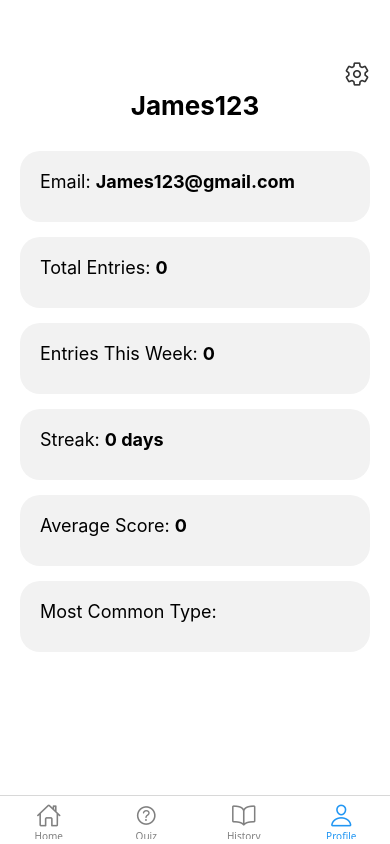
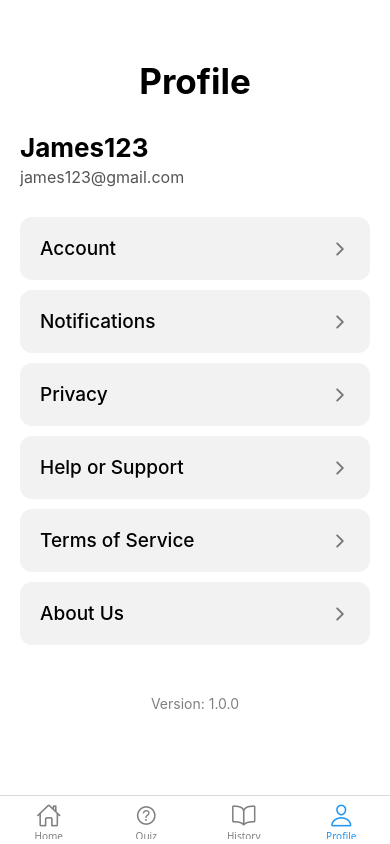
Before and after one commit to HGJ777/stoolpool, a React Native app: screen /Profile in a window 390 px wide. Built offline with nearby package versions, Linux system fonts and the light colour scheme.

Commit message:
before testing sliders

```diff
--- a/ProfileStack.js
+++ b/ProfileStack.js
@@ -2,7 +2,6 @@ import React from 'react';
 import { createNativeStackNavigator } from '@react-navigation/native-stack';
 
 import ProfileScreen from './Screens/Profile';
-import SettingsScreen from './Screens/Settings';
 import InfoScreen from './Screens/Info'; // adjust path if needed
 
 
@@ -12,7 +11,6 @@ export default function ProfileStack() {
     return (
         <Stack.Navigator screenOptions={{ headerShown: false }}>
             <Stack.Screen name="ProfileMain" component={ProfileScreen} />
-            <Stack.Screen name="Settings" component={SettingsScreen} />
             <Stack.Screen name="Info" component={InfoScreen} />
         </Stack.Navigator>
 
--- a/Screens/Info.js
+++ b/Screens/Info.js
@@ -1,51 +1,79 @@
-import React from 'react';
-import { View, Text, StyleSheet, TouchableOpacity } from 'react-native';
+import React, { useState } from 'react';
+import { View, Text, StyleSheet, TouchableOpacity, TextInput, Alert } from 'react-native';
 import { Ionicons } from '@expo/vector-icons';
 
 export default function InfoScreen({ route, navigation }) {
     const { type } = route.params;
+    const [nickname, setNickname] = useState('');
+    const [email, setEmail] = useState('');
+    const [password, setPassword] = useState('');
 
-    let title = '';
-    let description = '';
+    const handleNicknameUpdate = () => {
+        // Firebase logic here
+        Alert.alert('Updated', 'Nickname has been updated (TODO: Firebase)');
+    };
 
-    switch (type) {
-        case 'email':
-            title = 'Email';
-            description = 'This is the email tied to your account.';
-            break;
-        case 'username':
-            title = 'Username';
-            description = 'This is your display name, visible only to you.';
-            break;
-        case 'totalEntries':
-            title = 'Total Entries';
-            description = 'The total number of stool logs you’ve recorded.';
-            break;
-        case 'entriesThisWeek':
-            title = 'Entries This Week';
-            description = 'Number of logs recorded in the past 7 days.';
-            break;
-        case 'streak':
-            title = 'Streak';
-            description = 'How many days in a row you’ve logged entries.';
-            break;
-        case 'avgScore':
-            title = 'Average Score';
-            description = 'Average health score of your logs over time.';
-            break;
-        case 'mostCommonType':
-            title = 'Most Common Type';
-            description = 'The stool type (e.g., color or consistency) you log most often.';
-            break;
-        case 'lastEntry':
-            title = 'Last Entry';
-            description = 'Details of your most recent log entry.';
-            break;
-        default:
-            title = 'Unknown';
-            description = 'No information available for this item.';
-            break;
-    }
+    const handlePasswordChange = () => {
+        // Firebase logic here
+        Alert.alert('Updated', 'Password has been updated (TODO: Firebase)');
+    };
+
+    const handleLogout = () => {
+        // Firebase signOut() logic here
+        Alert.alert('Logged Out', 'You have been logged out (TODO: Firebase)');
+    };
+
+    const handleDelete = () => {
+        // Firebase delete user logic here
+        Alert.alert('Account Deleted', 'Account has been deleted (TODO: Firebase)');
+    };
+
+    const renderAccount = () => (
+        <View>
+            <Text style={styles.label}>Edit Nickname</Text>
+            <TextInput
+                style={styles.input}
+                value={nickname}
+                onChangeText={setNickname}
+                placeholder="Enter new nickname"
+            />
+            <TouchableOpacity style={styles.saveBtn} onPress={handleNicknameUpdate}>
+                <Text style={styles.saveText}>Save Nickname</Text>
+            </TouchableOpacity>
+
+            <Text style={styles.label}>Change Password</Text>
+            <TextInput
+                style={styles.input}
+                value={password}
+                onChangeText={setPassword}
+                placeholder="Enter new password"
+                secureTextEntry
+            />
+            <TouchableOpacity style={styles.saveBtn} onPress={handlePasswordChange}>
+                <Text style={styles.saveText}>Change Password</Text>
+            </TouchableOpacity>
+
+            <TouchableOpacity style={styles.dangerBtn} onPress={handleLogout}>
+                <Text style={styles.dangerText}>Log Out</Text>
+            </TouchableOpacity>
+
+            <TouchableOpacity style={styles.dangerBtn} onPress={handleDelete}>
+                <Text style={styles.dangerText}>Delete Account</Text>
+            </TouchableOpacity>
+        </View>
+    );
+
+    const getContent = () => {
+        switch (type) {
+            case 'account': return renderAccount();
+            case 'notifications': return <Text style={styles.description}>Notification settings will be available soon.</Text>;
+            case 'privacy': return <Text style={styles.description}>Your data is stored locally. Firebase cloud sync coming soon.</Text>;
+            case 'help': return <Text style={styles.description}>Need help? FAQ and contact support coming soon.</Text>;
+            case 'terms': return <Text style={styles.description}>Read our full terms of service in the next version update.</Text>;
+            case 'about': return <Text style={styles.description}>StoolPool helps track gut health privately and easily.</Text>;
+            default: return <Text style={styles.description}>No information available for this item.</Text>;
+        }
+    };
 
     return (
         <View style={styles.container}>
@@ -53,15 +81,18 @@ export default function InfoScreen({ route, navigation }) {
                 <Ionicons name="arrow-back-outline" size={26} color="#333" />
             </TouchableOpacity>
 
-            <Text style={styles.title}>{title}</Text>
-            <Text style={styles.description}>{description}</Text>
+            <Text style={styles.title}>{type.charAt(0).toUpperCase() + type.slice(1)}</Text>
+            {getContent()}
         </View>
     );
 }
 
 const styles = StyleSheet.create({
     container: {
-        flex: 1, backgroundColor: '#fff', padding: 20, paddingTop: 100,
+        flex: 1,
+        backgroundColor: '#fff',
+        padding: 20,
+        paddingTop: 100,
     },
     backButton: {
         position: 'absolute',
@@ -72,10 +103,45 @@ const styles = StyleSheet.create({
     title: {
         fontSize: 26,
         fontWeight: 'bold',
-        marginBottom: 15,
+        marginBottom: 20,
     },
     description: {
         fontSize: 16,
         color: '#555',
+        lineHeight: 22,
+    },
+    label: {
+        fontSize: 16,
+        fontWeight: 'bold',
+        marginTop: 20,
+    },
+    input: {
+        borderWidth: 1,
+        borderColor: '#ccc',
+        borderRadius: 8,
+        padding: 10,
+        marginTop: 10,
+    },
+    saveBtn: {
+        backgroundColor: '#2196f3',
+        padding: 12,
+        borderRadius: 8,
+        marginTop: 10,
+    },
+    saveText: {
+        color: 'white',
+        fontWeight: 'bold',
+        textAlign: 'center',
+    },
+    dangerBtn: {
+        backgroundColor: '#ffdddd',
+        padding: 12,
+        borderRadius: 8,
+        marginTop: 15,
+    },
+    dangerText: {
+        color: 'red',
+        fontWeight: 'bold',
+        textAlign: 'center',
     },
 });
--- a/Screens/Profile.js
+++ b/Screens/Profile.js
@@ -5,11 +5,8 @@ import AsyncStorage from '@react-native-async-storage/async-storage';
 
 export default function ProfileScreen({ navigation }) {
     const [entryCount, setEntryCount] = useState(0);
-    const [lastResult, setLastResult] = useState(null);
-    const [avgScore, setAvgScore] = useState(0);
-    const [mostCommonType, setMostCommonType] = useState('');
-    const [entriesThisWeek, setEntriesThisWeek] = useState(0);
-    const [streak, setStreak] = useState(0);
+    const [username, setUsername] = useState('James123');
+    const [email, setEmail] = useState('james123@gmail.com');
 
     useEffect(() => {
         const loadData = async () => {
@@ -17,130 +14,119 @@ export default function ProfileScreen({ navigation }) {
             if (data) {
                 const parsed = JSON.parse(data);
                 setEntryCount(parsed.length);
-                setLastResult(parsed[parsed.length - 1]);
-
-                const scores = parsed.map(p => p.score);
-                setAvgScore((scores.reduce((a, b) => a + b, 0) / scores.length).toFixed(1));
-
-                const typeMap = {};
-                parsed.forEach(p => {
-                    typeMap[p.result] = (typeMap[p.result] || 0) + 1;
-                });
-                const mostCommon = Object.entries(typeMap).sort((a, b) => b[1] - a[1])[0];
-                setMostCommonType(mostCommon?.[0]);
-
-                const now = new Date();
-                const weekStart = new Date(now.setDate(now.getDate() - 6));
-                const entriesWeek = parsed.filter(p => new Date(p.date) >= weekStart);
-                setEntriesThisWeek(entriesWeek.length);
-
-                const dates = parsed.map(p => p.date.split('T')[0]);
-                const uniqueDays = [...new Set(dates)].reverse();
-                let s = 0;
-                let current = new Date();
-                for (let d of uniqueDays) {
-                    if (d === current.toISOString().split('T')[0]) {
-                        s++;
-                        current.setDate(current.getDate() - 1);
-                    } else {
-                        break;
-                    }
-                }
-                setStreak(s);
             }
         };
         loadData();
     }, []);
 
+    const handleNavigate = (type) => {
+        navigation.navigate('Info', { type });
+    };
+
     return (
         <ScrollView style={styles.container}>
-            <View style={styles.Setting}>
-                <TouchableOpacity onPress={() => navigation.navigate('Settings')}>
-                    <Ionicons name="settings-outline" size={26} color="#333" />
-                </TouchableOpacity>
+            <View style={styles.Header}>
+                <Text style={styles.Title}>
+                    Profile
+                </Text>
+            </View>
+            <View style={styles.topBar}>
+                <Text style={styles.title}>{username}</Text>
+                <Text style={styles.email}>{email}</Text>
             </View>
 
-            <View style={styles.topBar}>
-                <TouchableOpacity onPress={() => navigation.navigate('Info', { type: 'username' })}>
-                    <Text style={styles.title}>James123</Text>
-                </TouchableOpacity>
-            </View>
-
-            <TouchableOpacity style={styles.infoBar} onPress={() => navigation.navigate('Info', { type: 'email' })}>
-                <Text style={styles.info}>Email: <Text style={styles.value}>James123@gmail.com</Text></Text>
+            {/* Menu Options */}
+            <TouchableOpacity style={styles.item} onPress={() => handleNavigate('account')}>
+                <Text style={styles.itemText}>Account</Text>
+                <Ionicons name="chevron-forward-outline" size={20} color="#777" />
             </TouchableOpacity>
 
-            <TouchableOpacity style={styles.infoBar} onPress={() => navigation.navigate('Info', { type: 'totalEntries' })}>
-                <Text style={styles.info}>Total Entries: <Text style={styles.value}>{entryCount}</Text></Text>
+            <TouchableOpacity style={styles.item} onPress={() => handleNavigate('notifications')}>
+                <Text style={styles.itemText}>Notifications</Text>
+                <Ionicons name="chevron-forward-outline" size={20} color="#777" />
             </TouchableOpacity>
 
-            <TouchableOpacity style={styles.infoBar} onPress={() => navigation.navigate('Info', { type: 'entriesThisWeek' })}>
-                <Text style={styles.info}>Entries This Week: <Text style={styles.value}>{entriesThisWeek}</Text></Text>
+            <TouchableOpacity style={styles.item} onPress={() => handleNavigate('privacy')}>
+                <Text style={styles.itemText}>Privacy</Text>
+                <Ionicons name="chevron-forward-outline" size={20} color="#777" />
             </TouchableOpacity>
 
-            <TouchableOpacity style={styles.infoBar} onPress={() => navigation.navigate('Info', { type: 'streak' })}>
-                <Text style={styles.info}>Streak: <Text style={styles.value}>{streak} day{streak === 1 ? '' : 's'}</Text></Text>
+            <TouchableOpacity style={styles.item} onPress={() => handleNavigate('help')}>
+                <Text style={styles.itemText}>Help or Support</Text>
+                <Ionicons name="chevron-forward-outline" size={20} color="#777" />
             </TouchableOpacity>
 
-            <TouchableOpacity style={styles.infoBar} onPress={() => navigation.navigate('Info', { type: 'avgScore' })}>
-                <Text style={styles.info}>Average Score: <Text style={styles.value}>{avgScore}</Text></Text>
+            <TouchableOpacity style={styles.item} onPress={() => handleNavigate('terms')}>
+                <Text style={styles.itemText}>Terms of Service</Text>
+                <Ionicons name="chevron-forward-outline" size={20} color="#777" />
             </TouchableOpacity>
 
-            <TouchableOpacity style={styles.infoBar} onPress={() => navigation.navigate('Info', { type: 'mostCommonType' })}>
-                <Text style={styles.info}>Most Common Type: <Text style={styles.value}>{mostCommonType}</Text></Text>
+            <TouchableOpacity style={styles.item} onPress={() => handleNavigate('about')}>
+                <Text style={styles.itemText}>About Us</Text>
+                <Ionicons name="chevron-forward-outline" size={20} color="#777" />
             </TouchableOpacity>
 
-            {lastResult && (
-                <View style={styles.lastEntry}>
-                    <Text style={styles.subtitle}>🕓 Last Entry:</Text>
-                    <Text style={{ color: lastResult.color }}>Status: {lastResult.result}</Text>
-                    <Text>Date: {lastResult.date}</Text>
-                    <Text>Score: {lastResult.score}</Text>
-                </View>
-            )}
+            {/* Version Info */}
+            <View style={styles.versionContainer}>
+                <Text style={styles.versionText}>Version: 1.0.0</Text>
+            </View>
         </ScrollView>
     );
 }
 
 const styles = StyleSheet.create({
     container: {
-        flex: 1, backgroundColor: '#fff', padding: 20, paddingTop: 60,
+        flex: 1,
+        backgroundColor: '#fff',
+        padding: 20,
+        paddingTop: 60,
+    },
+    settingsIcon: {
+        position: 'absolute',
+        right: 20,
+        top: 60,
     },
     topBar: {
+        alignItems: 'flex-start',
+        marginBottom: 30,
+    },
+    title: {
+        fontSize: 26,
+        fontWeight: 'bold',
+    },
+    email: {
+        fontSize: 16,
+        color: '#555',
+        marginTop: 4,
+    },
+    item: {
+        backgroundColor: '#f2f2f2',
+        borderRadius: 12,
+        padding: 20,
+        marginBottom: 10,
         flexDirection: 'row',
+        justifyContent: 'space-between',
+        alignItems: 'center',
+    },
+    itemText: {
+        fontSize: 19,
+        fontWeight: '500',
+    },
+    versionContainer: {
+        marginTop: 40,
+        alignItems: 'center',
+    },
+    versionText: {
+        color: 'gray',
+        fontSize: 14,
+    },
+    Header:{
         justifyContent: 'center',
         alignItems: 'center',
-        marginBottom: 30,
-        paddingTop: 30
+        marginBottom: 30
     },
-    title: {
-        fontSize: 26, fontWeight: 'bold',
-    },
-    info: {
-        fontSize: 18, marginBottom: 10,
-    },
-    value: {
-        fontWeight: 'bold',
-    },
-    lastEntry: {
-        padding: 15,
-        backgroundColor: '#f2f2f2',
-        borderRadius: 10,
-    },
-    subtitle: {
-        fontSize: 16,
-        fontWeight: 'bold',
-        marginBottom: 8,
-    },
-    Setting: {
-        position: 'absolute',
-        right: 0,
-        zIndex: 1,
-    },
-    infoBar: {
-        backgroundColor: '#f2f2f2',
-        borderRadius: 20,
-        padding: 20,
-        marginBottom: 15,
+    Title:{
+        fontSize: 35,
+        fontWeight: 'bold'
     }
 });
--- a/Screens/Settings.js
+++ /dev/null
@@ -1,78 +0,0 @@
-import React from 'react';
-import { View, Text, StyleSheet, TouchableOpacity } from 'react-native';
-import { Ionicons } from '@expo/vector-icons';
-
-export default function SettingsScreen({ navigation }) {
-    return (
-        <View style={styles.container}>
-            {/* 🔙 Back button */}
-            <View style={styles.backTo}>
-                <TouchableOpacity onPress={() => navigation.goBack()}>
-                    <Ionicons name="arrow-back-outline" size={26} color="#333" />
-                </TouchableOpacity>
-            </View>
-
-            {/* 🧱 Header */}
-            <View style={styles.topBar}>
-                <Text style={styles.title}>Settings</Text>
-                <View style={{ width: 26 }} />
-            </View>
-
-            {/* ⚙️ Settings Options */}
-            <TouchableOpacity style={styles.settingItem} onPress={() => { /* TODO: Hook to display name change */ }}>
-                <Text style={styles.settingText}>Edit Nickname</Text>
-            </TouchableOpacity>
-
-            <TouchableOpacity style={styles.settingItem} onPress={() => { /* TODO: Hook to update email */ }}>
-                <Text style={styles.settingText}>Change Email</Text>
-            </TouchableOpacity>
-
-            <TouchableOpacity style={styles.settingItem} onPress={() => { /* TODO: Hook to update password */ }}>
-                <Text style={styles.settingText}>Change Password</Text>
-            </TouchableOpacity>
-
-            <TouchableOpacity style={styles.settingItem} onPress={() => { /* TODO: Hook to logout */ }}>
-                <Text style={[styles.settingText, { color: 'red' }]}>Log Out</Text>
-            </TouchableOpacity>
-
-            <TouchableOpacity style={styles.settingItem} onPress={() => { /* TODO: Hook to delete account */ }}>
-                <Text style={[styles.settingText, { color: 'red' }]}>Delete Account</Text>
-            </TouchableOpacity>
-
-            <View style={styles.version}>
-                <Text style={{ color: 'gray' }}>App Version: 1.0.0</Text>
-            </View>
-        </View>
-    );
-}
-
-const styles = StyleSheet.create({
-    container: {
-        flex: 1, backgroundColor: '#fff', padding: 20, paddingTop: 60,
-    },
-    topBar: {
-        flexDirection: 'row',
-        alignItems: 'center',
-        justifyContent: 'center',
-        marginBottom: 10,
-    },
-    title: {
-        fontSize: 30,
-        fontWeight: 'bold',
-    },
-    info: {
-        fontSize: 16,
-    },
-    backTo:{
-        position: 'absolute',
-        top: 50, // or tweak this based on your status bar height
-        left: 20,
-        zIndex: 1,
-    },
-    settingItem:{
-        backgroundColor: '#f2f2f2',
-        borderRadius: 20,
-        marginBottom: 10,
-        padding: 20
-    }
-});
```
Also changed, not shown: 1 other file (tests, documents, lock files or other folders).
